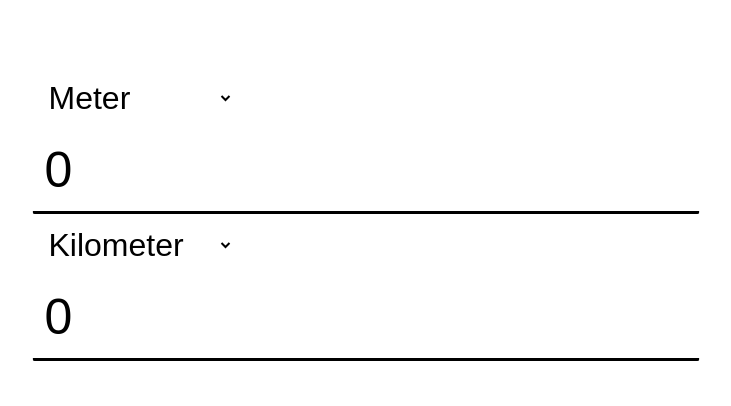
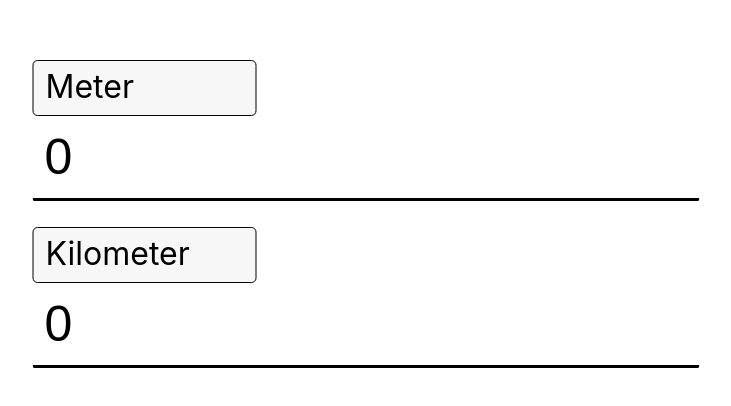
Before and after one commit to saravanan-a-r/Distance-Converter, a React (Create React App) app: page / in a window 1280 px wide. Shown: the part 186-592 px from the top of the page, without its empty margins (274-1005 px from the left). Built offline with nearby package versions, Linux system fonts and the light colour scheme.

Commit message:
Drop down box component included

```diff
--- a/src/component/css/converter.css
+++ b/src/component/css/converter.css
@@ -32,17 +32,3 @@ input[type=number]::-webkit-inner-spin-button {
 ::-ms-input-placeholder { /* Microsoft Edge */
     font-size: 32px;
 }
-
-select.distance {
-    border: none;
-    background-color: transparent;
-    font-size: 32px;
-    outline: none;
-    padding: 12px;
-    margin-right: 54px;
-    cursor: pointer;
-}
-
-select option {
-    padding: 12px;
-}
--- /dev/null
+++ b/src/component/css/dropdown.css
@@ -0,0 +1,41 @@
+.drop-down {
+    position: relative;
+    height: 42px;
+    font-size: 32px;
+    cursor: pointer;
+    padding: 6px 56px 6px 12px;
+    border: 1px solid;
+    border-radius: 5px;
+    background-color: #F7F7F7;
+    display: inline-block;
+    margin-right: 24px;
+    min-width: 154px;
+}
+
+.drop-down-options {
+    position: absolute;
+    left: 0;
+    top: 0;
+    padding: 8px 0;
+    border: 1px solid;
+    border-radius: 5px;
+    background-color: #FFFFFF;
+    z-index: 1;
+    display: none;
+}
+
+.drop-down-options.show {
+    display: inline-block;
+}
+
+.each-option {
+    display: block;
+    padding: 8px 56px 8px 12px;
+    cursor: pointer;
+    background-color: transparent;
+    transition: 300ms all linear;
+}
+
+.each-option:hover {
+    background-color: #F7F7F7;
+}
--- a/src/component/js/converter.js
+++ b/src/component/js/converter.js
@@ -1,5 +1,6 @@
 import React from 'react';
 import "../css/converter.css";
+import DropDown from "./dropdown";
 import DistanceCoverter from "../../utils/distance-converter";
 
 let distanceCoverter = new DistanceCoverter();
@@ -15,11 +16,25 @@ export default class Converter extends React.Component {
             destination : "km",
             destination_value : 0
         };
+
+        this.distanceOptions = [{
+            value : "mm",
+            label : "Millimeter"
+        }, {
+            value : "cm",
+            label : "Centimeter"
+        }, {
+            value : "m",
+            label : "Meter"
+        }, {
+            value : "km",
+            label : "Kilometer"
+        }];
     }
 
-    handleSourceSelection(event) {
+    handleSourceSelection(event, selectedOption) {
         this.setState({
-            source: event.target.value
+            source: selectedOption.value
         });
 
         setTimeout(() => {
@@ -29,9 +44,9 @@ export default class Converter extends React.Component {
         }, 0);
     }
 
-    handleDestSelection(event) {
+    handleDestSelection(event, selectedOption) {
         this.setState({
-            destination : event.target.value
+            destination : selectedOption.value
         });
 
         this.handleDestInput({
@@ -40,6 +55,7 @@ export default class Converter extends React.Component {
     }
 
     handleSourceInput(event) {
+
         let convertedValues = distanceCoverter.convert(
             this.state.source,
             event.target.value, //this.state.source_value
@@ -77,46 +93,42 @@ export default class Converter extends React.Component {
         return (
             <React.Fragment>
 
-                <div id="source">
-                    <select name="distance" className="distance"
-                        value={this.state.source}
-                        onChange={(event) => this.handleSourceSelection(event)}
+                <div id="source" className="fields">
+
+                    <DropDown
+                        options={this.distanceOptions}
+                        onChange={this.handleSourceSelection.bind(this)}
+                        selectedValue="m"
+                        selectedLabel="Meter"
                     >
-
-                        <option value="mm">Millimeter</option>
-                        <option value="cm">Centimeter</option>
-                        <option value="m">Meter</option>
-                        <option value="km">Kilometer</option>
-
-                    </select>
+                    </DropDown>
 
                     <input id="source-input" type="number"
                         placeholder="Enter value"
                         onChange={(event) => this.handleSourceInput(event)}
                         value={this.state.source_value}
                         onFocus={(event) => {this.handleFocus(event)}}
+                        tabIndex="2"
                     >
                     </input>
                 </div>
 
-                <div id="destination">
+                <div id="destination" className="fields">
 
-                    <select name="distance" className="distance"
-                        value={this.state.destination}
-                        onChange={(event) => {this.handleDestSelection(event)}}
+                    <DropDown
+                        options={this.distanceOptions}
+                        onChange={this.handleDestSelection.bind(this)}
+                        selectedValue="km"
+                        selectedLabel="Kilometer"
                     >
-                        <option value="mm">Millimeter</option>
-                        <option value="cm" >Centimeter</option>
-                        <option value="m">Meter</option>
-                        <option value="km">Kilometer</option>
-
-                    </select>
+                    </DropDown>
 
                     <input id="destination-input" type="number"
                         placeholder="Enter value"
                         onChange={(event) => this.handleDestInput(event)}
                         value={this.state.destination_value}
                         onFocus={(event) => {this.handleFocus(event)}}
+                        tabIndex="4"
                     >
                     </input>
 
--- /dev/null
+++ b/src/component/js/dropdown.js
@@ -0,0 +1,59 @@
+/* ---
+    COMPONENT INPUT SCHEMA
+    1. options : Array of Object<value, label>
+--- */
+
+import React from "react";
+import "../css/dropdown.css";
+
+export default class DropDown extends React.Component {
+
+    constructor(props) {
+        super();
+
+        this.options = props.options;
+
+        this.state = {
+            showOptions : false,
+            selectedOption : {
+                value : props.selectedValue,
+                label : props.selectedLabel
+            }
+        };
+    }
+
+    toggleOptions(event) {
+
+        this.setState({
+            showOptions : !this.state.showOptions
+        });
+    }
+
+    handleOptionSelect(event, selectedOption) {
+        this.setState({
+            selectedOption : selectedOption
+        });
+        this.props.onChange(event, selectedOption);
+    }
+
+    render() {
+
+        return (
+            <div className="drop-down" onClick={(event) => {this.toggleOptions(event);}}>
+                {this.state.selectedOption.label}
+                <div className={"drop-down-options " + (this.state.showOptions ? "show" : "")}>
+                    {
+                        this.options.map((eachOption) => {
+                            return (
+                                <span key={eachOption.value} className="each-option" onClick={(event) => {this.handleOptionSelect(event, eachOption)}}>
+                                    {eachOption.label}
+                                </span>
+                            );
+                        })
+                    }
+
+                </div>
+            </div>
+        );
+    }
+}
```
